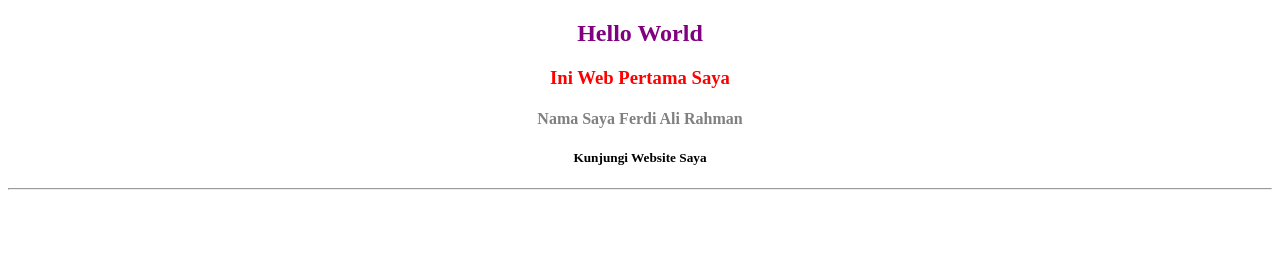
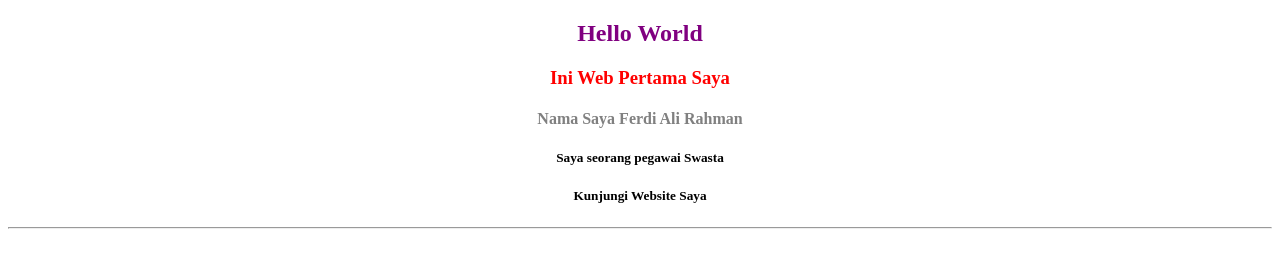
Before and after one commit to ferdi97/EduFundamentalGit, a plain HTML site: page index.html in a window 1280 px wide. Drawn offline with Linux system fonts and the light colour scheme.

Commit message:
edit file index.html

```diff
--- a/index.html
+++ b/index.html
@@ -3,7 +3,7 @@
 <head>
     <meta charset="UTF-8">
     <meta name="viewport" content="width=device-width, initial-scale=1.0">
-    <title>FILE PERTAMA HTML</title>
+    <title>FILE PERTAMA SAYA</title>
     <link rel="stylesheet" type="text/css" href="test.css">
     <style type="text/css">
         h3{
@@ -17,6 +17,7 @@
                         <h2 style="color: purple;">Hello World</h2>
                         <h3>Ini Web Pertama Saya</h3>
                         <h4>Nama Saya Ferdi Ali Rahman</h4>
+                        <h5>Saya seorang pegawai Swasta</h5>
                         <h5>Kunjungi Website Saya <a href="https://ferdiali.co.id"></a></h5>
                     </center>
                     <hr>
```
